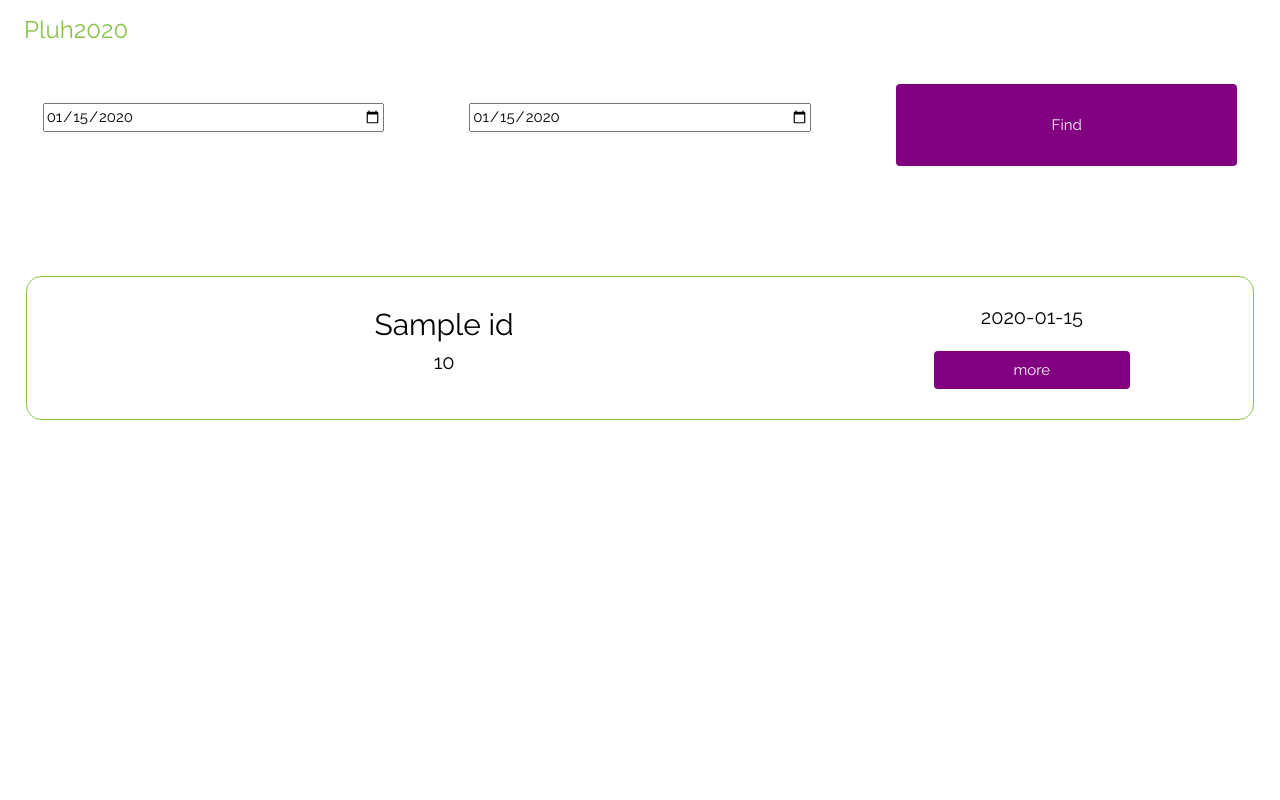
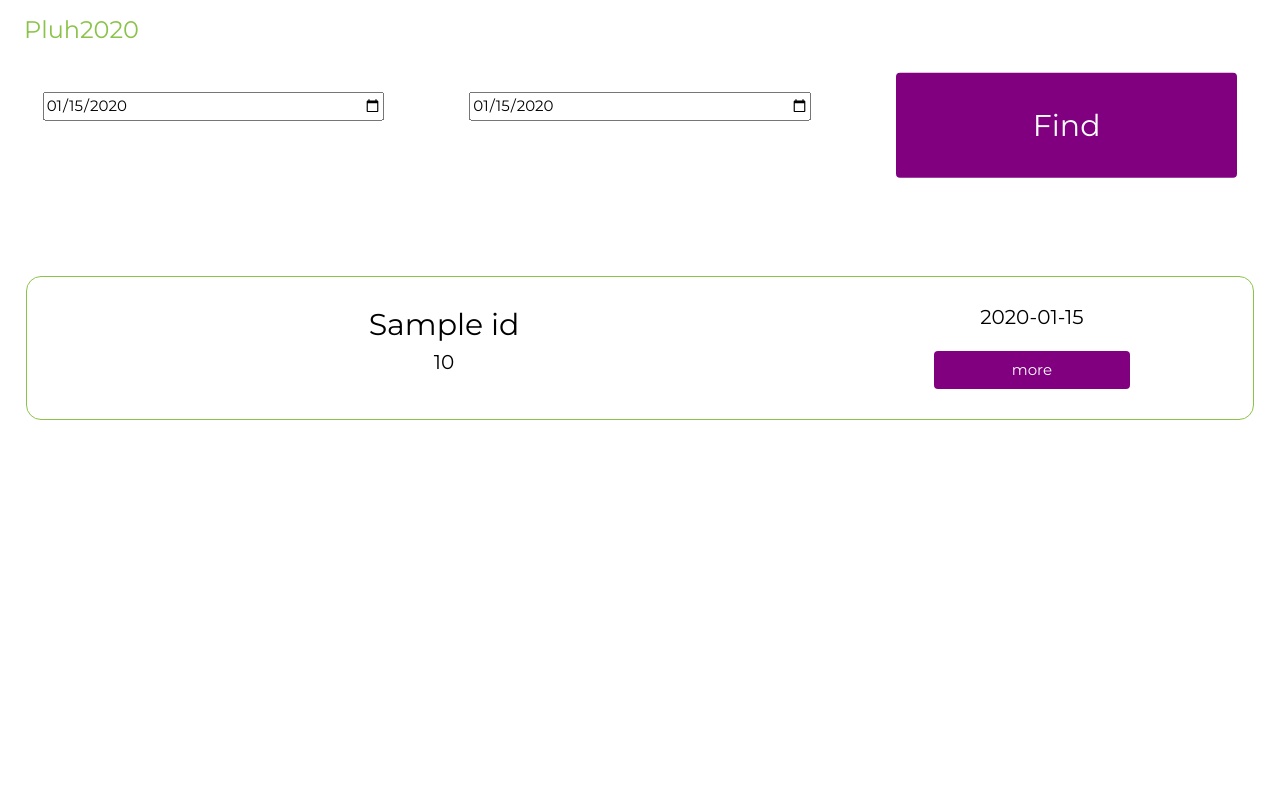
Before and after one commit to DKozl50/ThereAndNow, a Flask app: template backend/templates/results.html in a window 1280 px wide. Run offline with Flask 2, Linux system fonts and the light colour scheme; the template is opened without the code that fills it: most values are stand-ins (such as "Sample title", 1, 10 or a date in 2020).

Commit message:
added journey page and chaged font

```diff
--- a/backend/server.py
+++ b/backend/server.py
@@ -1,4 +1,5 @@
 from flask import Flask, render_template, request, redirect
+from json import loads
 
 app = Flask(__name__)
 
@@ -66,6 +67,7 @@ def journey_post():
     data = request.form["data"]
 
     if data:
+        data = loads(data.replace("'", '"'))
         return render_template("journey.html", data = data)
     return redirect("/")
 
--- a/backend/templates/index.html
+++ b/backend/templates/index.html
@@ -6,13 +6,13 @@
 <head>
 	<meta charset="utf-8">
 	<title>Pluh2020</title>
+	<link rel="stylesheet" href="https://fonts.googleapis.com/css?family=Montserrat">
 	<meta name="viewport" content="width=device-width, initial-scale=1">
 	<link rel="stylesheet" href="https://www.w3schools.com/w3css/4/w3.css">
-	<link rel="stylesheet" href="https://fonts.googleapis.com/css?family=Raleway">
 </head>
 
 <style>
-	body,h1 {font-family: "Raleway", sans-serif}
+	body,h1 {font-family: "Montserrat", sans-serif}
 	body, html {height: 100%}
 	.bgimg {
 	  background-image: url({{ url_for('static', filename='img/travel.jpg') }});
@@ -25,6 +25,7 @@
 		text-align: center;
 		padding: 7%;
 		width: 80%;
+		font-size: 30px;
 	}
 	.date {
 		padding-top: 1.5%;
--- a/backend/templates/results.html
+++ b/backend/templates/results.html
@@ -6,13 +6,13 @@
 <head>
 	<meta charset="utf-8">
 	<title>Pluh2020</title>
+	<link rel="stylesheet" href="https://fonts.googleapis.com/css?family=Montserrat">
 	<meta name="viewport" content="width=device-width, initial-scale=1">
 	<link rel="stylesheet" href="https://www.w3schools.com/w3css/4/w3.css">
-	<link rel="stylesheet" href="https://fonts.googleapis.com/css?family=Raleway">
 </head>
 
 <style>
-	body,h1 {font-family: "Raleway", sans-serif}
+	body,h1 {font-family: "Montserrat", sans-serif}
 	body, html {height: 100%}
 	.the_button {
 		background-color: purple;
@@ -20,6 +20,7 @@
 		padding: 7%;
 		width: 80%;
 		min-width: 100px;
+		font-size: 30px;
 	}
 	.t_button {
 		background-color: purple;
@@ -67,7 +68,7 @@
 	</div>
 
 	<div class = "w3-text-black">
-		{% for journey in data %}
+		{% for journey in data[1:] %}
 			<div class="w3-display-container w3-border w3-border-light-green" style = "border-radius: 15px; padding: 2%; margin: 2%">
 				<div class="w3-row">
 					<div class = "w3-col s8 w3-center" style = "font-size: 30px;">
@@ -83,10 +84,10 @@
 					</div>
 
 					<div class = "w3-col s4 w3-center">
-					<form action = "/journey">
+						<form method="POST" action="/journey">
 							<input type="hidden" value="6000" name="user_id">
 							<input type="hidden" value="{{journey}}" name="data">
-						<button class="w3-button w3-round t_button w3-text-white">more </button>
+							<button class="w3-button w3-round t_button w3-text-white"> more </button>
 						</form>
 					</div>
 				</div>
```
Also changed, not shown: backend/templates/journey.html (+31 -5 lines). Lines whose indentation alone changed are shown as unchanged.
